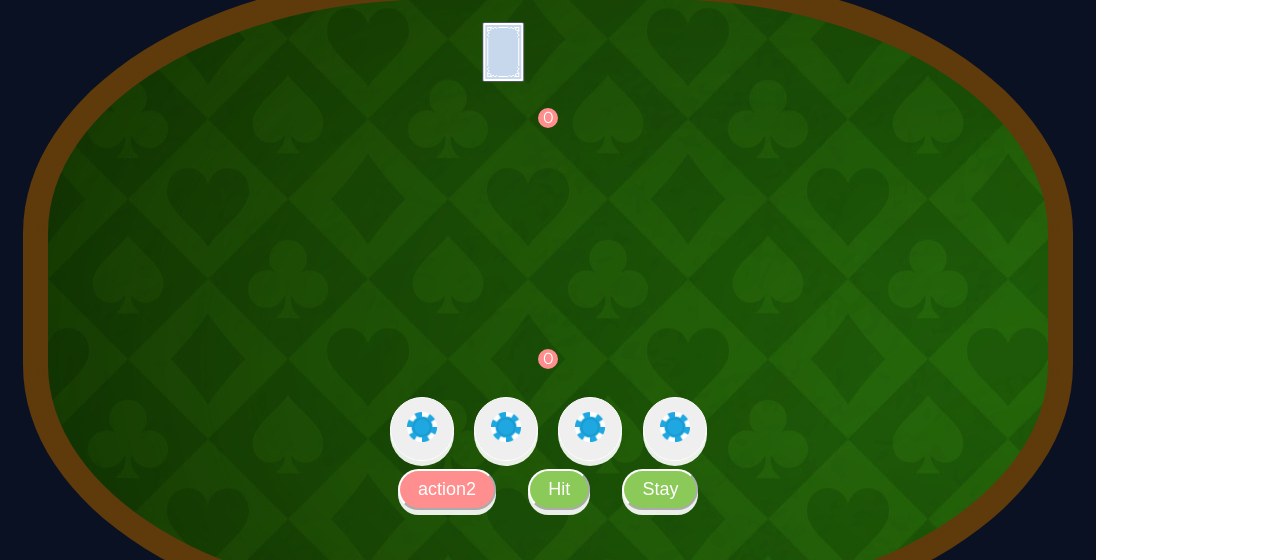
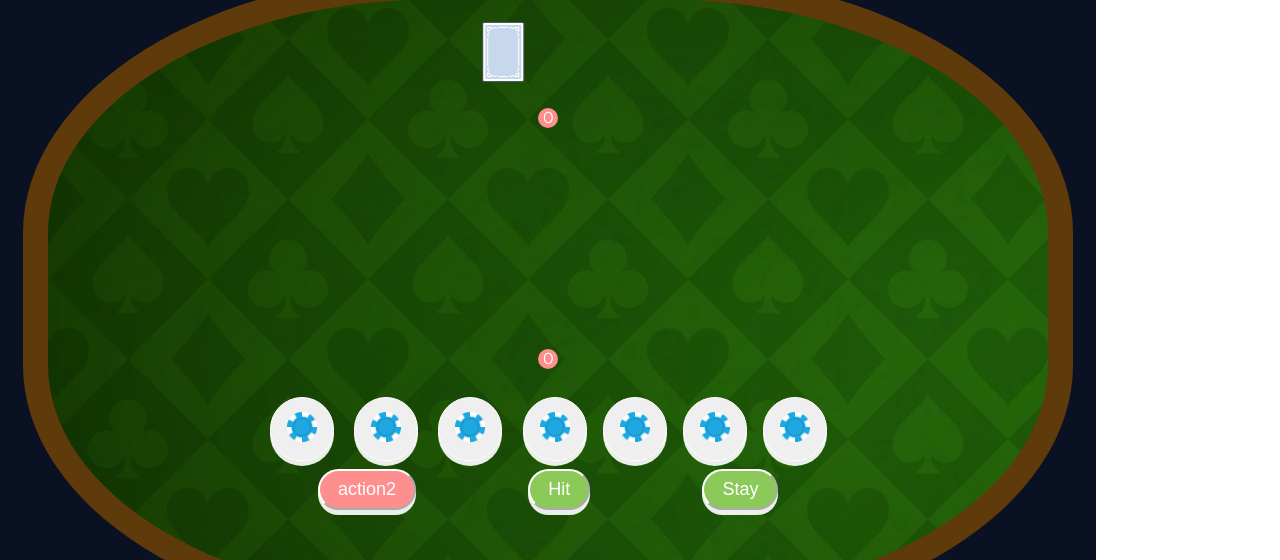
Before and after one commit to cda34-24-01/blackjack, a PHP site: page /table in a window 1280 px wide. Shown: the part 160-720 px from the top of the page. Run offline with PHP 8.4, Linux system fonts and the light colour scheme; the visitor is signed in with stand-in values (Sample User, id 1); data that the repository does not hold is empty.

Commit message:
chore: Refactor removeMoney method to use an array of valid money values

```diff
--- a/controllers/userController.php
+++ b/controllers/userController.php
@@ -175,27 +175,11 @@ class UserController
     public function removeMoney($money)
     {
         $id = $_SESSION['id'];
-        /* $money = $_SESSION['money']; */
-        /* var_dump($money);
-        die; */
 
-        if (password_verify($money, 1)) {
-            $money = 1;
-        } elseif (password_verify($money, 5)) {
-            $money = 5;
-        } elseif (password_verify($money, 25)) {
-            $money = 25;
-        } elseif (password_verify($money, 50)) {
-            $money = 50;
-        } elseif (password_verify($money, 100)) {
-            $money = 100;
-        } elseif (password_verify($money, 500)) {
-            $money = 500;
-        } elseif (password_verify($money, 1000)) {
-            $money = 1000;
+        $moneyValues = [1, 5, 25, 50, 100, 500, 1000];
+
+        if (in_array($money, $moneyValues)) {
+            $this->userManager->removeMoney($id, $money);
         }
-        var_dump($money);
-        die;
-        $this->userManager->removeMoney($id, $money);
     }
 }
--- a/public/css/table.css
+++ b/public/css/table.css
@@ -239,3 +239,7 @@ a:hover {
 .hidden {
   display: none;
 }
+
+.card-hidden {
+  background-image: url(/public/images/cartes/card_back.png)!important;
+}
--- a/public/js/table.js
+++ b/public/js/table.js
@@ -23,51 +23,39 @@ const uiWins = document.querySelector(".ui_wins");
 const uiLoses = document.querySelector(".ui_loses");
 
 let url = document.getElementById("url").value;
+let $moneyValues = [1, 5, 25, 50, 100, 500, 1000];
 
 let btnMoney = document.querySelectorAll(".btnMoney");
 btnMoney.forEach((element) => {
   element.addEventListener("click", function (event) {
     let money = element.dataset.value;
-    /* event.preventDefault();
-        let xhr = new XMLHttpRequest();
-        xhr.open('POST', 'update_money.php', true);
-        xhr.setRequestHeader('Content-Type', 'application/x-www-form-urlencoded');
-        xhr.onreadystatechange = function () {
-            if (xhr.readyState === XMLHttpRequest.DONE) {
-                if (xhr.status === 200) {
-                    let xhttp = new XMLHttpRequest();
-                    xhttp.onreadystatechange = function () {
-                        if (this.readyState === 4) {
-                            if (this.status === 200) {
-                                // Gérer la réponse comme nécessaire
+
+    if (!$moneyValues.includes(parseInt(money))) {
+      console.log("Erreur");
+      exit(); // Cette ligne ne fonctionnera pas en JavaScript, voir la note ci-dessous
     } else {
-                                // Gérer les erreurs si nécessaire
-                            }
-                        }
-                    };
-                    xhttp.open("GET", url + "removeMoney/" + money, true);
-                    xhttp.send();
-                } else {
-                    // Gérer les erreurs si nécessaire
-                }
-            }
-        };
-        xhr.send(); */
-    console.log(money);
       event.preventDefault();
       var xhttp = new XMLHttpRequest();
       xhttp.onreadystatechange = function () {
         if (this.readyState === 4) {
           if (this.status === 200) {
-          //console.log("ok");
+            console.log("ok");
           } else {
-          //console.error("Erreur");
+            console.error("Erreur");
           }
         }
       };
-    window.location.href = url + "removeMoney/" + money;
-    /* xhttp.open("GET", url + "removeMoney/" + money, true);
-        xhttp.send(); */
+      /* window.location.href = url + "removeMoney/" + money; */
+      xhttp.open("GET", url + "removeMoney/" + money, true);
+      /* xhttp.open("GET", `${url}removeMoney/${money}&_=${new Date().getTime()}`, true); */
+      xhttp.send();
+      btnMoney.forEach((element) => {
+        element.disabled = true;
+        setTimeout(() => {
+          element.disabled = false;
+        }, 2000);
+      });
+    }
   });
 });
 
--- a/views/table_view.php
+++ b/views/table_view.php
@@ -66,17 +66,23 @@ require_once "models/manager/UserManager.php";
             <div class="btn_section">
 
             <div class="money_btn">
-            <button class="btn btnMoney" data-value="<?= password_hash("1", PASSWORD_BCRYPT, array('cost' => 12)) ?>">
+            <button class="btn btnMoney" data-value="1">
             <img src="public/images/Chips/chipBlueWhite.png" alt="chips coins" />
             </button>
-            <button class="btn btnMoney" data-value="<?= password_hash("5", PASSWORD_BCRYPT, array('cost' => 12)) ?>">
+            <button class="btn btnMoney" data-value="5">
             <img src="public/images/Chips/chipBlueWhite.png" alt="chips coins" />
             </button>
 
-            <button class="btn btnMoney" data-value="<?= password_hash("5", PASSWORD_BCRYPT, array('cost' => 12)) ?>">
+            <button class="btn btnMoney" data-value="25">
             <img src="public/images/Chips/chipBlueWhite.png" alt="chips coins" />
             </button>
-            <button class="btn btnMoney" data-value="<?= password_hash("5", PASSWORD_BCRYPT, array('cost' => 12)) ?>">
+            <button class="btn btnMoney" data-value="50">
+            <img src="public/images/Chips/chipBlueWhite.png" alt="chips coins" />
+            <button class="btn btnMoney" data-value="100">
+            <img src="public/images/Chips/chipBlueWhite.png" alt="chips coins" />
+            <button class="btn btnMoney" data-value="500">
+            <img src="public/images/Chips/chipBlueWhite.png" alt="chips coins" />
+            <button class="btn btnMoney" data-value="1000">
             <img src="public/images/Chips/chipBlueWhite.png" alt="chips coins" />
             </div>
                 <div class="action_btn">
```
Lines whose indentation alone changed are shown as unchanged.
